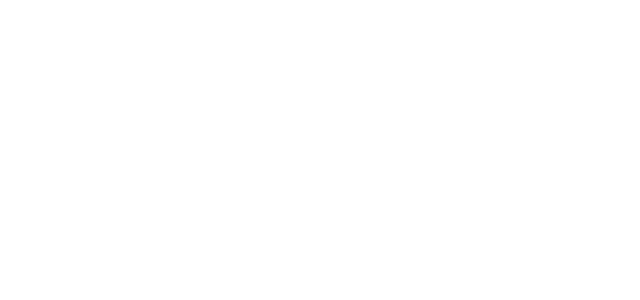
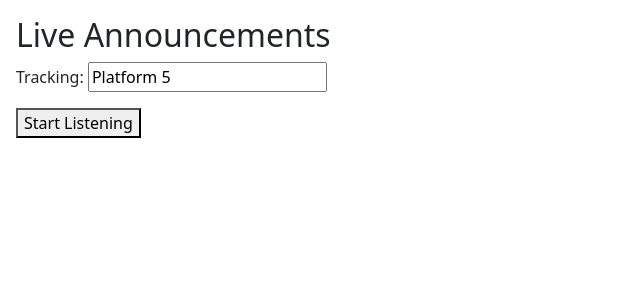
Before and after one commit to sahalasajad/clearvoice, a React (Vite) app: page /live-announcement in a window 1280 px wide. Before the commit this address had no page. Shown: the top 300 px of the page, without its empty margins (0-640 px from the left). Built offline with nearby package versions, Linux system fonts and the light colour scheme.

Commit message:
feat: speech recognition in live announcements page

```diff
--- a/src/App.jsx
+++ b/src/App.jsx
@@ -1,21 +1,15 @@
 import { Routes, Route } from "react-router-dom";
 import Home from "./pages/Home";
+import LiveAnnouncement from "./pages/LiveAnnouncement";
 
 function App() {
   return (
     <Routes>
       <Route path="/" element={<Home />} />
 
+      <Route path="/live-announcement" element={<LiveAnnouncement />} />
+
       {/* Temporary Pages */}
-      <Route
-        path="/track-selection"
-        element={
-          <div className="container mt-5">
-            <h1>Track Selection Page</h1>
-          </div>
-        }
-      />
-
       <Route
         path="/history"
         element={
--- /dev/null
+++ b/src/logic/useSpeechRecognition.js
@@ -0,0 +1,63 @@
+import { useState, useRef, useCallback } from "react";
+
+export function useSpeechRecognition(onFinalTranscript) {
+  const [isListening, setIsListening] = useState(false);
+  const [interimText, setInterimText] = useState("");
+  const [error, setError] = useState(null);
+  const recognitionRef = useRef(null);
+
+  const start = useCallback(() => {
+    const SpeechRecognition =
+      window.SpeechRecognition || window.webkitSpeechRecognition;
+
+    if (!SpeechRecognition) {
+      setError("Web Speech API not supported in this browser. Use Chrome.");
+      return;
+    }
+
+    const recognition = new SpeechRecognition();
+    recognition.continuous = true;
+    recognition.interimResults = true;
+    recognition.lang = "en-IN"; // change if needed
+
+    recognition.onresult = (event) => {
+      let interim = "";
+      for (let i = event.resultIndex; i < event.results.length; i++) {
+        const transcript = event.results[i][0].transcript;
+        if (event.results[i].isFinal) {
+          onFinalTranscript(transcript.trim());
+        } else {
+          interim += transcript;
+        }
+      }
+      setInterimText(interim);
+    };
+
+    recognition.onerror = (event) => {
+      setError(event.error);
+    };
+
+    recognition.onend = () => {
+      if (recognitionRef.current) {
+        recognition.start();
+      }
+    };
+
+    recognitionRef.current = recognition;
+    recognition.start();
+    setIsListening(true);
+    setError(null);
+  }, [onFinalTranscript]);
+
+  const stop = useCallback(() => {
+    if (recognitionRef.current) {
+      const rec = recognitionRef.current;
+      recognitionRef.current = null;
+      rec.stop();
+    }
+    setIsListening(false);
+    setInterimText("");
+  }, []);
+
+  return { start, stop, isListening, interimText, error };
+}
--- a/src/pages/Home.jsx
+++ b/src/pages/Home.jsx
@@ -58,7 +58,7 @@ function Home() {
 
           <div className="mt-5">
             <Link
-              to="/track-selection"
+              to="/live-announcement"
               className="btn btn-light btn-lg me-3"
             >
               Start Listening
--- /dev/null
+++ b/src/pages/LiveAnnouncement.jsx
@@ -0,0 +1,75 @@
+import { useState, useCallback } from "react";
+import { useSpeechRecognition } from "../logic/useSpeechRecognition.js";
+import { processTranscript } from "../logic/processTranscript.js";
+
+export default function LiveAnnouncement() {
+  const [selectedTracking, setSelectedTracking] = useState("Platform 5");
+  const [captions, setCaptions] = useState([]); // history of processed results
+
+  const handleFinalTranscript = useCallback(
+    (transcript) => {
+      const result = processTranscript(transcript, selectedTracking);
+
+      if (result.show) {
+        setCaptions((prev) => [...prev, result]);
+
+        // Trigger vibration on emergency (Web Vibration API)
+        if (result.emergency && navigator.vibrate) {
+          navigator.vibrate([300, 100, 300, 100, 300]);
+        }
+      }
+    },
+    [selectedTracking]
+  );
+
+  const { start, stop, isListening, interimText, error } =
+    useSpeechRecognition(handleFinalTranscript);
+
+  return (
+    <div style={{ padding: "1rem" }}>
+      <h2>Live Announcements</h2>
+
+      <div style={{ marginBottom: "1rem" }}>
+        <label>
+          Tracking:{" "}
+          <input
+            value={selectedTracking}
+            onChange={(e) => setSelectedTracking(e.target.value)}
+            placeholder="e.g. Platform 5"
+          />
+        </label>
+      </div>
+
+      <button onClick={isListening ? stop : start}>
+        {isListening ? "Stop Listening" : "Start Listening"}
+      </button>
+
+      {error && <p style={{ color: "red" }}>Error: {error}</p>}
+
+      <p style={{ fontStyle: "italic", color: "#888" }}>{interimText}</p>
+
+      <div style={{ marginTop: "1rem" }}>
+        {captions.map((c, i) => (
+          <div
+            key={i}
+            style={{
+              padding: "0.75rem",
+              marginBottom: "0.5rem",
+              borderRadius: "8px",
+              background: c.emergency ? "#ffdddd" : "#eee",
+              border: c.emergency ? "2px solid red" : "1px solid #ccc",
+              fontSize: "1.2rem",
+            }}
+          >
+            {c.emergency && (
+              <strong style={{ color: "red" }}>
+                ⚠ EMERGENCY: {c.emergencyKeyword} —{" "}
+              </strong>
+            )}
+            {c.text}
+          </div>
+        ))}
+      </div>
+    </div>
+  );
+}
```
